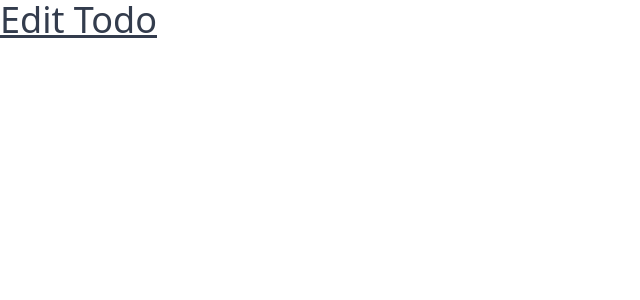
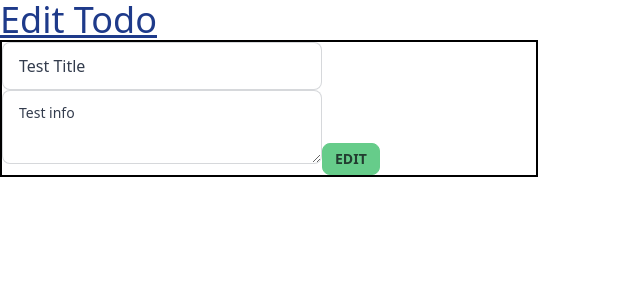
Before and after one commit to brianf4/mern-template, a React (Vite) app in the folder frontend/: page /edit in a window 1280 px wide. Shown: the top 300 px of the page, without its empty margins (0-640 px from the left). Built offline with nearby package versions, Linux system fonts and the light colour scheme; no server answers.

Commit message:
working on update

```diff
--- a/frontend/src/App.jsx
+++ b/frontend/src/App.jsx
@@ -1,4 +1,5 @@
 import { BrowserRouter, Routes, Route } from 'react-router-dom'
+import { useState, useEffect } from 'react'
 
 // pages & components
 import Home from './pages/Home'
@@ -6,17 +7,44 @@ import Edit from './pages/Edit'
 
 
 function App() {
+  const [todoData, setTodoData] = useState([])
+
+  useEffect(() => {
+    async function fetchTodos() {
+      // npm install cors and require in backend
+      // adjust url as needed
+      const res =  await fetch('http://localhost:4000/api/todo')
+      const data = await res.json()
+
+      if (res.ok) {
+        setTodoData(data)
+      }
+    }
+    fetchTodos()
+  }, [])
+
+
   return (
     <>
       <BrowserRouter>
         <Routes>
           <Route
             path='/'
-            element={<Home />}
+            element={
+              <Home
+                todoData={todoData}
+                setTodoData={setTodoData}
+
+              />
+            }
           />
           <Route
             path='edit'
-            element={<Edit />}
+            element={
+              <Edit
+                todoData={todoData}
+              />
+            }
           />
         </Routes>
       </BrowserRouter>
--- a/frontend/src/components/Add.jsx
+++ b/frontend/src/components/Add.jsx
@@ -1,7 +1,6 @@
-import { Link } from "react-router-dom"
 import { useState } from "react"
 
-function Add() {
+function Add(props) {
   const [todoNote, setTodoNote] = useState({
     title: '',
     description: ''
@@ -28,6 +27,8 @@ function Add() {
         'Content-Type': 'application/json'
       }
     })
+
+    props.setTodoData([...props.todoData, todo])
 
     const data = await res.json()
 
--- a/frontend/src/components/TodoItem.jsx
+++ b/frontend/src/components/TodoItem.jsx
@@ -1,6 +1,8 @@
 import { Link } from "react-router-dom"
 
 function TodoItem(props) {
+
+
 
   return (
     <section className="p-4 border-2 border-black w-5/12">
@@ -11,7 +13,7 @@ function TodoItem(props) {
         <section className="flex justify-between items-center">
           <span>{props.todo.createdAt}</span>
           <Link to="edit">
-            <button className="btn btn-square btn-outline">Edit</button>
+            <button onClick={props.handleClick} className="btn btn-square btn-outline">Edit</button>
           </Link>
 
         </section>
--- a/frontend/src/pages/Edit.jsx
+++ b/frontend/src/pages/Edit.jsx
@@ -1,11 +1,59 @@
 import { Link } from "react-router-dom"
+import { useState } from "react"
 
-function Edit() {
+function Edit(props) {
+  const [todoText, setTodoText] = useState({
+    title: props.todoData.title,
+    description: props.todoData.description
+  })
+
+
+  async function updateTodo() {
+    const note = {...todoText}
+
+    const res = await fetch(`http://localhost:4000/api/todo/${props.id}`, {
+      method: 'PUT',
+      headers: { 'Content-Type': 'application/json' },
+      body: JSON.stringify(note)
+    })
+
+  }
+
+
+
   return (
     <section>
       <Link to='/'>
-        <h1 className="text-4xl underline">Edit Todo</h1>
+        <h1 className="text-4xl underline hover:text-blue-900">Edit Todo</h1>
       </Link>
+
+      <form  className=" border-2 border-black w-max">
+        <input
+          name="title"
+          value={todoText.title}
+          type="text"
+          placeholder="Title"
+          className="input input-bordered w-full max-w-xs"
+
+          defaultValue={`Test Title`}
+          required
+        />
+
+        <textarea
+          name="description"
+          value={todoText.description}
+          className="textarea textarea-bordered w-full max-w-xs" placeholder="Description"
+
+          defaultValue={`Test info`}
+          required
+        ></textarea>
+
+          <button
+            type="submit"
+            className="btn btn-sm btn-primary"
+          >Edit</button>
+
+      </form>
     </section>
   )
 }
--- a/frontend/src/pages/Home.jsx
+++ b/frontend/src/pages/Home.jsx
@@ -1,36 +1,25 @@
-import { useEffect, useState, useRef } from "react"
+import { useEffect, useState } from "react"
 import TodoItem from "../components/TodoItem"
 import { Link } from "react-router-dom"
 import Add from "../components/Add"
 
-function Home() {
-  const [todoData, setTodoData] = useState([])
-  const {current: arr} = useRef(todoData)
+function Home(props) {
 
-
-  useEffect(() => {
-    async function fetchTodos() {
-      // npm install cors and require in backend
-      // adjust url as needed
-      const res =  await fetch('http://localhost:4000/api/todo')
-      const data = await res.json()
-
-      if (res.ok) {
-        setTodoData(data)
-      }
-    }
-    fetchTodos()
-    console.log('effect ran')
-  }, [arr])
-
-  const todoItems = todoData.map((todo) => {
+  const todoItems = props.todoData.map((todo) => {
     return (
       <TodoItem
         key={todo._id}
+        id={todo._id}
         todo={todo}
+        logId={logId}
+        handleClick={() => logId(todo._id)}
       />
     )
   })
+
+  function logId(id) {
+    console.log(id)
+  }
 
 
   return (
@@ -41,7 +30,10 @@ function Home() {
 
       <section className="flex flex-col items-center gap-y-4 w-full">
         <section>
-          <Add />
+          <Add
+            todoData={props.todoData}
+            setTodoData={props.setTodoData}
+          />
         </section>
         <section className="flex flex-wrap gap-4">
           {todoItems}
```
Also changed, not shown: frontend/src/pages/Add.jsx (deleted).
